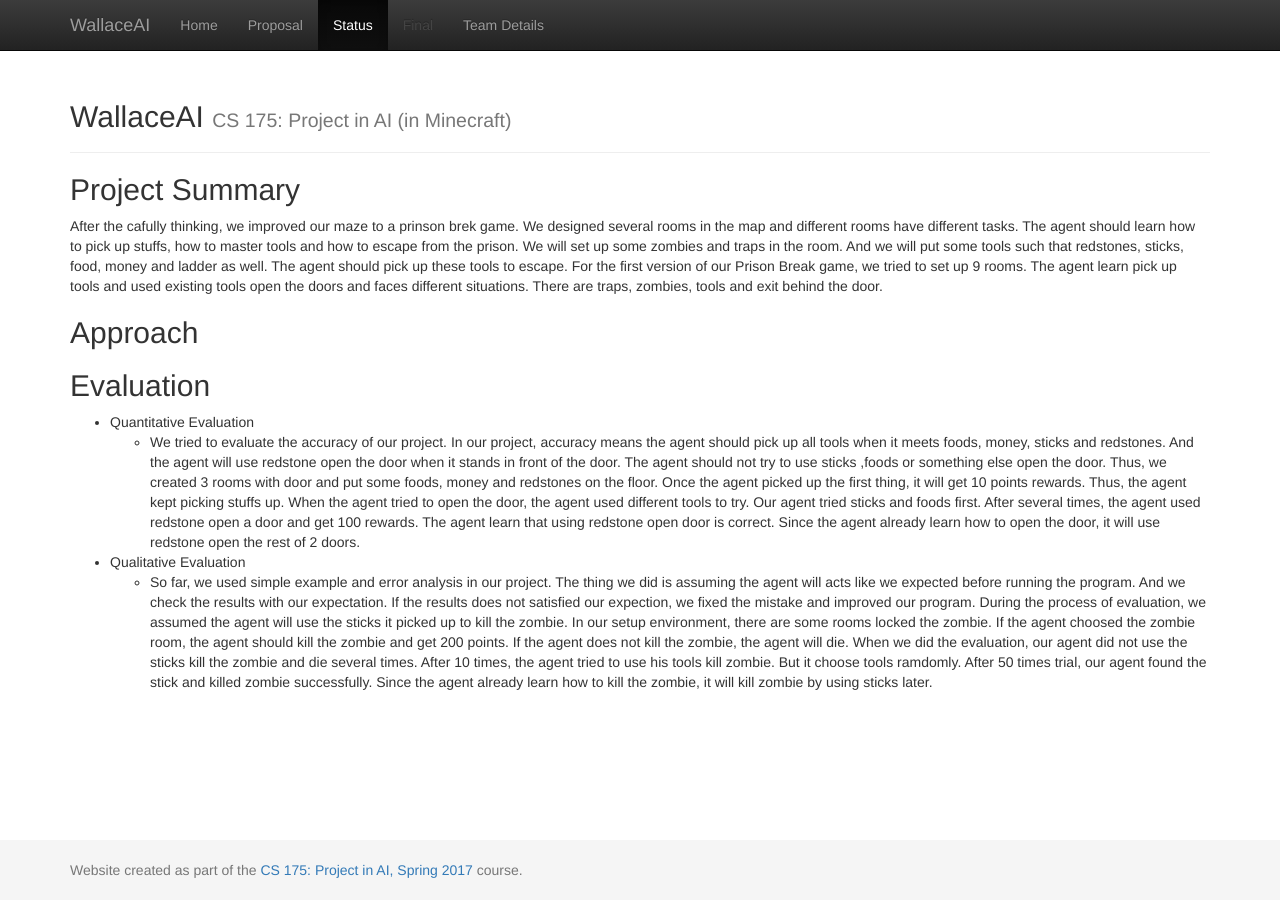
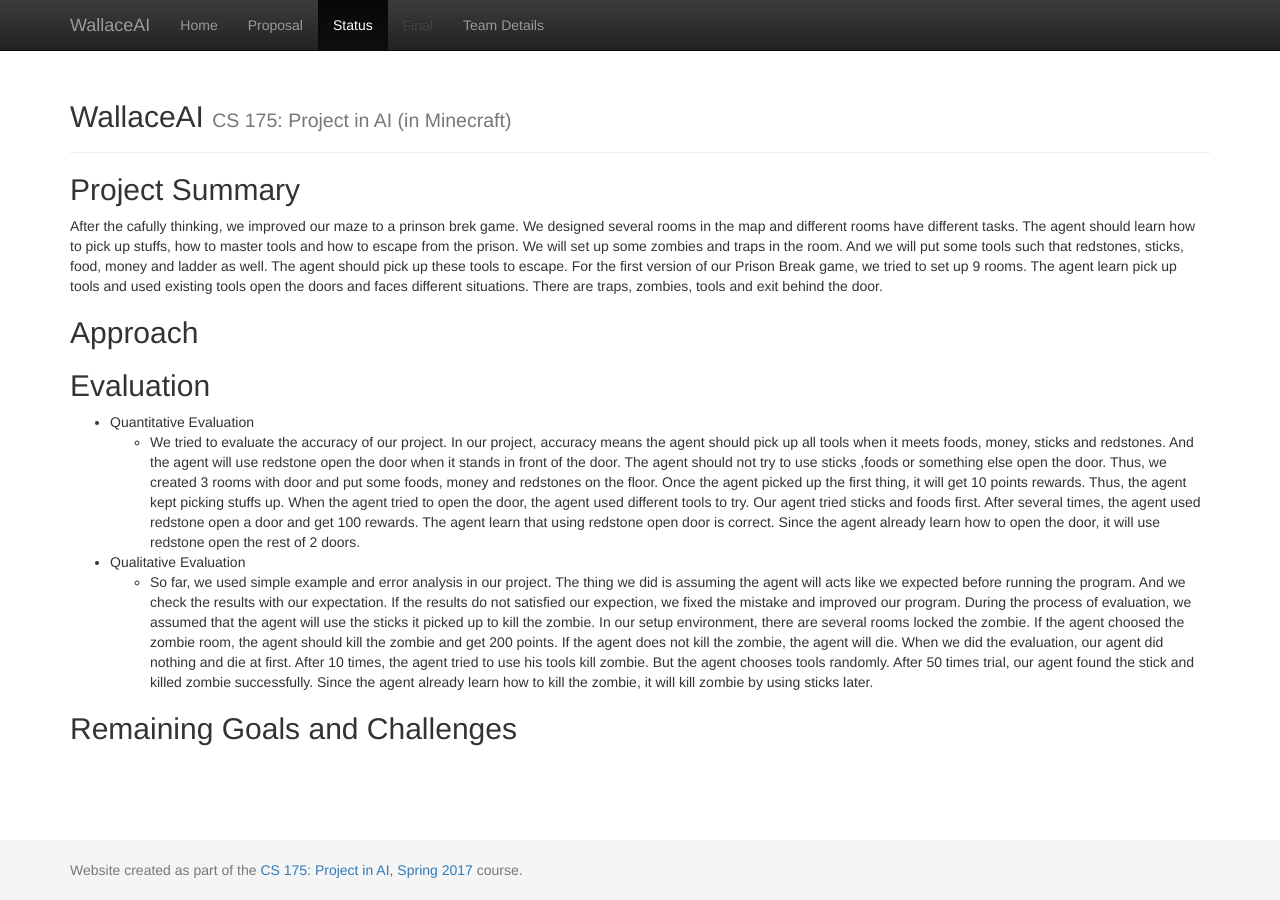
Before and after one commit to rl3740/WallaceAI, a Jekyll site: the page built from docs/status.md, in a window 1280 px wide. Built offline with Jekyll 4.4.1, drawn with Linux system fonts in a browser that asks for light colours.

Commit message:
Update status.md

```diff
--- a/docs/status.md
+++ b/docs/status.md
@@ -14,4 +14,6 @@
   - We tried to evaluate the accuracy of our project. In our project, accuracy means the agent should pick up all tools when it meets foods, money, sticks and redstones. And the agent will use redstone open the door when it stands in front of the door. The agent should not try to use sticks ,foods or something else open the door. Thus, we created 3 rooms with door and put some foods, money and redstones on the floor. Once the agent picked up the first thing, it will get 10 points rewards. Thus, the agent kept picking stuffs up. When the agent tried to open the door, the agent used different tools to try. Our agent tried sticks and foods first. After several times, the agent used redstone open a door and get 100 rewards. The agent learn that using redstone open door is correct. Since the agent already learn how to open the door, it will use redstone open the rest of 2 doors.
 
 - Qualitative Evaluation
-  - So far, we used simple example and error analysis in our project. The thing we did is assuming the agent will acts like we expected before running the program. And we check the results with our expectation. If the results does not satisfied our expection, we fixed the mistake and improved our program. During the process of evaluation, we assumed the agent will use the sticks it picked up to kill the zombie. In our setup environment, there are some rooms locked the zombie. If the agent choosed the zombie room, the agent should kill the zombie and get 200 points. If the agent does not kill the zombie, the agent will die. When we did the evaluation, our agent did not use the sticks kill the zombie and die several times. After 10 times, the agent tried to use his tools kill zombie. But it choose tools ramdomly. After 50 times trial, our agent found the stick and killed zombie successfully. Since the agent already learn how to kill the zombie, it will kill zombie by using sticks later.
+  - So far, we used simple example and error analysis in our project. The thing we did is assuming the agent will acts like we expected before running the program. And we check the results with our expectation. If the results do not satisfied our expection, we fixed the mistake and improved our program. During the process of evaluation, we assumed that the agent will use the sticks it picked up to kill the zombie. In our setup environment, there are several rooms locked the zombie. If the agent choosed the zombie room, the agent should kill the zombie and get 200 points. If the agent does not kill the zombie, the agent will die. When we did the evaluation, our agent did nothing and die at first. After 10 times, the agent tried to use his tools kill zombie. But the agent chooses tools randomly. After 50 times trial, our agent found the stick and killed zombie successfully. Since the agent already learn how to kill the zombie, it will kill zombie by using sticks later.
+
+## Remaining Goals and Challenges
```
